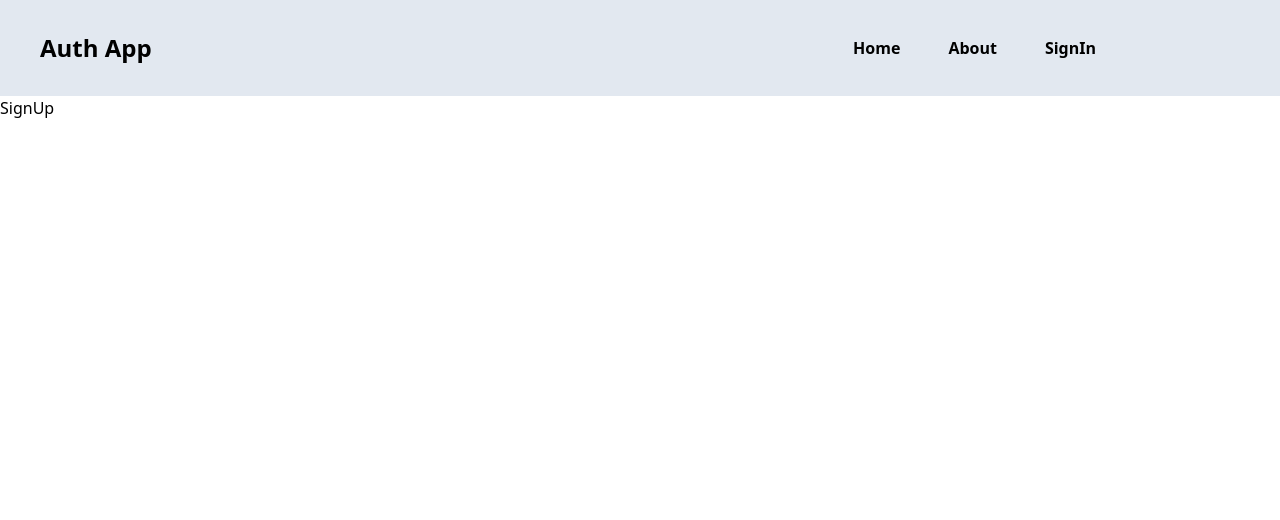
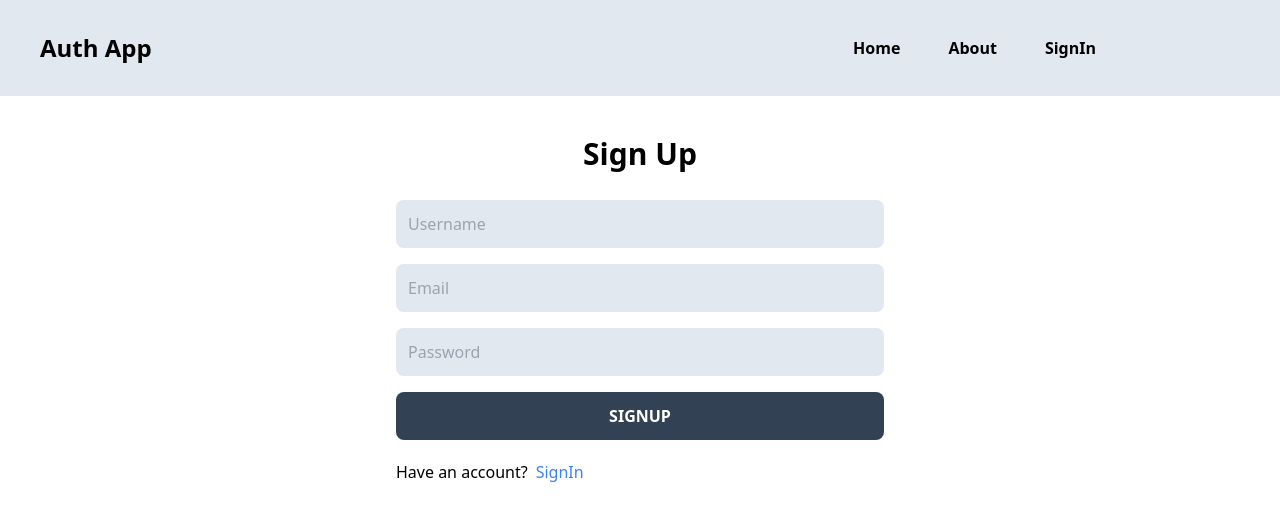
Before and after one commit to gautam899/MERN_AUTH, a React (Vite) app in the folder client/: page /sign-up in a window 1280 px wide. Shown: the top 520 px of the page. Built offline with nearby package versions, Linux system fonts and the light colour scheme.

Commit message:
Complete Signup  Page UI

```diff
--- a/client/src/pages/SignIn.jsx
+++ b/client/src/pages/SignIn.jsx
@@ -3,7 +3,9 @@
 
 function SignIn() {
   return (
-    <div>SignIn</div>
+    <div>
+    Hello
+    </div>
   )
 }
 
--- a/client/src/pages/SignUp.jsx
+++ b/client/src/pages/SignUp.jsx
@@ -1,10 +1,41 @@
 /* eslint-disable no-unused-vars */
-import React from 'react'
-
+import React from "react";
+import { Link } from "react-router-dom";
 function SignUp() {
   return (
-    <div>SignUp</div>
-  )
+    <div className="p-3 max-w-lg mx-auto">
+      <h1 className="text-3xl text-center font-semibold my-7">Sign Up</h1>
+      <form className="flex flex-col gap-4">
+        <input
+          type="text"
+          placeholder="Username"
+          className="bg-slate-200 p-3 rounded-lg border-none outline-none"
+          id="username"
+        />
+        <input
+          type="email"
+          placeholder="Email"
+          className="bg-slate-200 p-3 rounded-lg border-none outline-none"
+          id="email"
+        />
+        <input
+          type="password"
+          placeholder="Password"
+          className="bg-slate-200 p-3 rounded-lg border-none outline-none"
+          id="password"
+        />
+        <button className="font-bold bg-slate-700 text-white p-3 rounded-lg uppercase hover:opacity-95 disabled:opacity-80">
+          SignUp
+        </button>
+      </form>
+      <div className="flex gap-2 mt-5">
+        <p>Have an account? </p>
+        <Link to="/sign-in">
+          <span className="text-blue-500">SignIn</span>
+        </Link>
+      </div>
+    </div>
+  );
 }
 
-export default SignUp
+export default SignUp;
```
